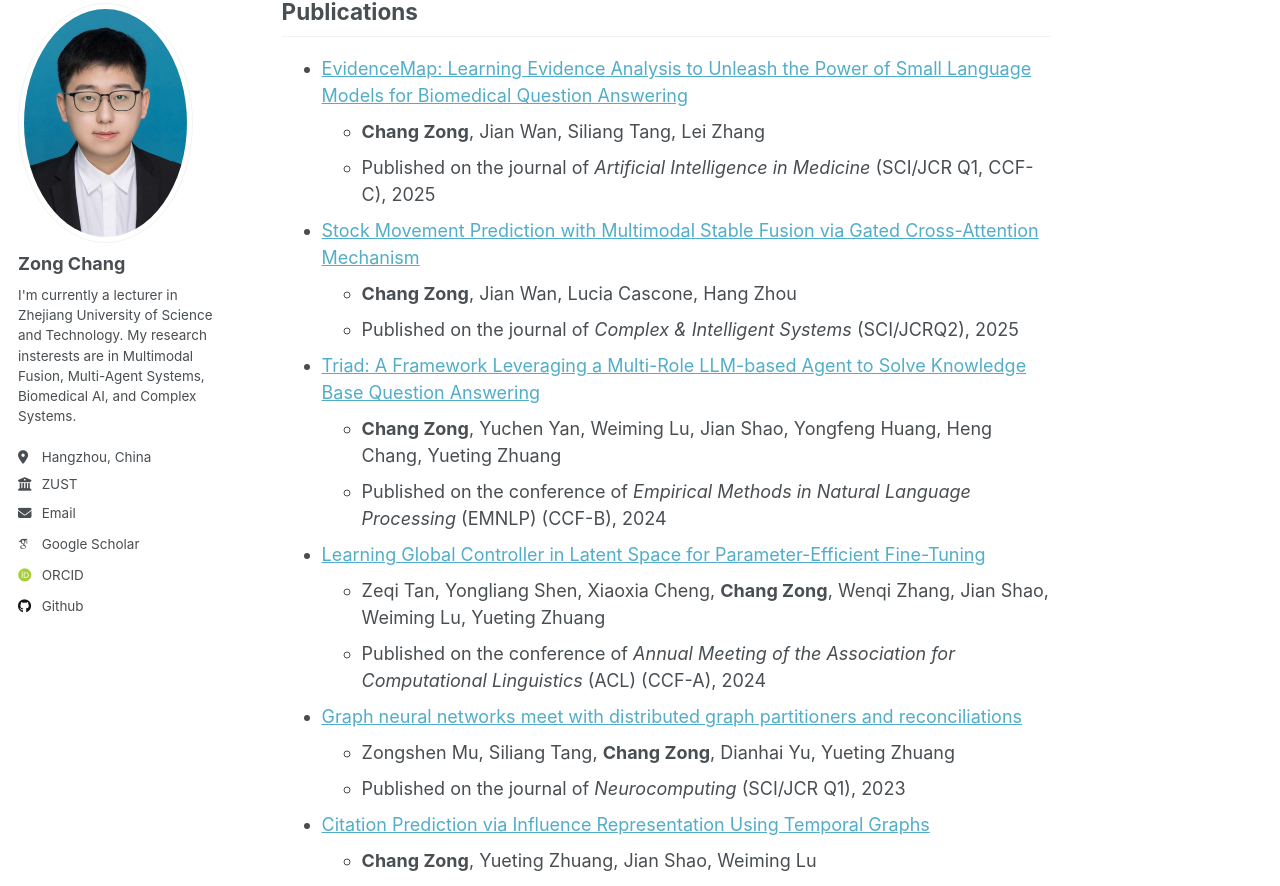
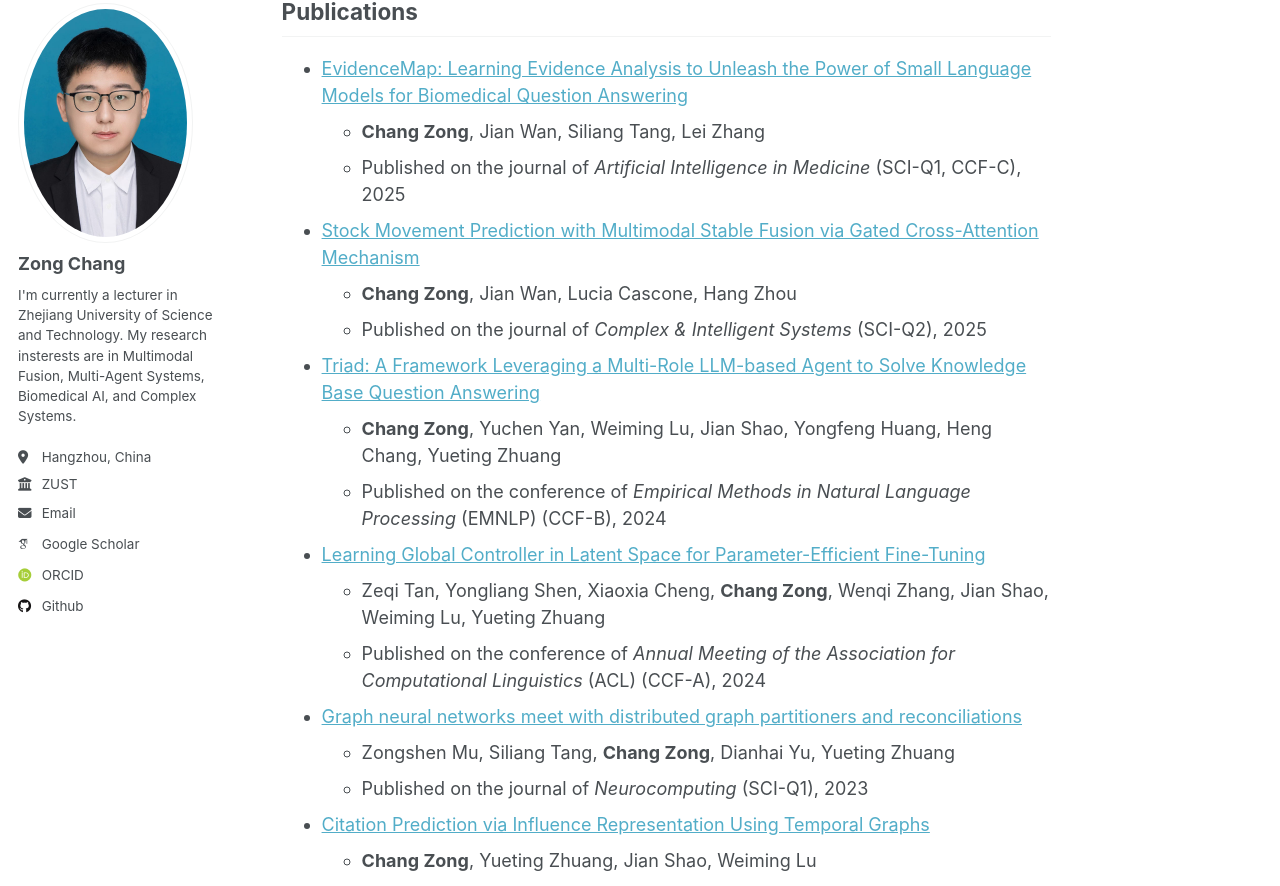
Before and after one commit to changzong/changzong.github.io, a Jekyll site: the page built from _pages/about.md, in a window 1280 px wide and 1400 px high, scrolled down 821 px. Shown: the part 103-989 px from the top of the window. Built offline with Jekyll 4.4.1, drawn with Linux system fonts in a browser that asks for light colours; some web fonts are replaced.

Commit message:
udpate cv

```diff
--- a/_pages/about.md
+++ b/_pages/about.md
@@ -23,11 +23,11 @@ Artificial Cancer, Biomedical AI, Complex Systems
 ## Publications
 - [EvidenceMap: Learning Evidence Analysis to Unleash the Power of Small Language Models for Biomedical Question Answering](https://www.sciencedirect.com/science/article/abs/pii/S0933365725001812)
   - **Chang Zong**, Jian Wan, Siliang Tang, Lei Zhang
-  - Published on the journal of *Artificial Intelligence in Medicine* (SCI/JCR Q1, CCF-C), 2025
+  - Published on the journal of *Artificial Intelligence in Medicine* (SCI-Q1, CCF-C), 2025
 
 - [Stock Movement Prediction with Multimodal Stable Fusion via Gated Cross-Attention Mechanism](https://link.springer.com/article/10.1007/s40747-025-02023-3)
   - **Chang Zong**, Jian Wan, Lucia Cascone, Hang Zhou
-  - Published on the journal of *Complex & Intelligent Systems* (SCI/JCRQ2), 2025
+  - Published on the journal of *Complex & Intelligent Systems* (SCI-Q2), 2025
 
 - [Triad: A Framework Leveraging a Multi-Role LLM-based Agent to Solve Knowledge Base Question Answering](https://aclanthology.org/2024.emnlp-main.101/)
   - **Chang Zong**, Yuchen Yan, Weiming Lu, Jian Shao, Yongfeng Huang, Heng Chang, Yueting Zhuang
@@ -39,7 +39,7 @@ Artificial Cancer, Biomedical AI, Complex Systems
 
 - [Graph neural networks meet with distributed graph partitioners and reconciliations](https://www.sciencedirect.com/science/article/abs/pii/S0925231222011894)
   - Zongshen Mu, Siliang Tang, **Chang Zong**, Dianhai Yu, Yueting Zhuang
-  - Published on the journal of *Neurocomputing* (SCI/JCR Q1), 2023
+  - Published on the journal of *Neurocomputing* (SCI-Q1), 2023
 
 - [Citation Prediction via Influence Representation Using Temporal Graphs](https://link.springer.com/chapter/10.1007/978-981-99-3925-1_14)
   - **Chang Zong**, Yueting Zhuang, Jian Shao, Weiming Lu
```
